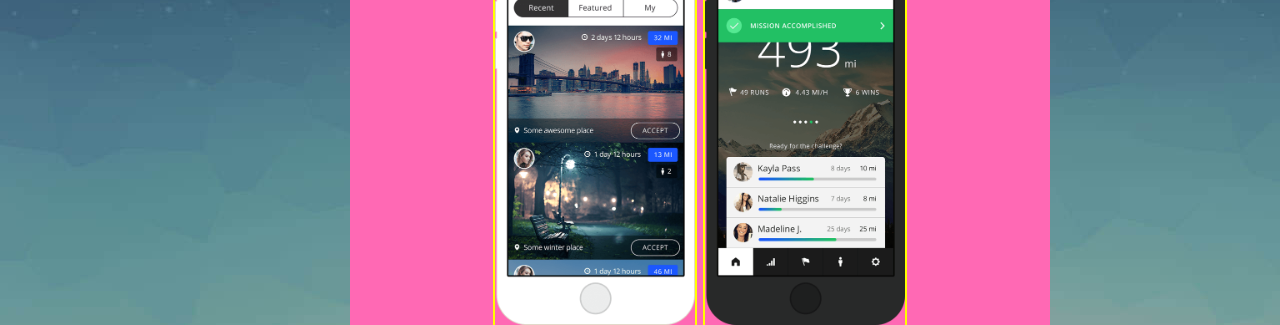
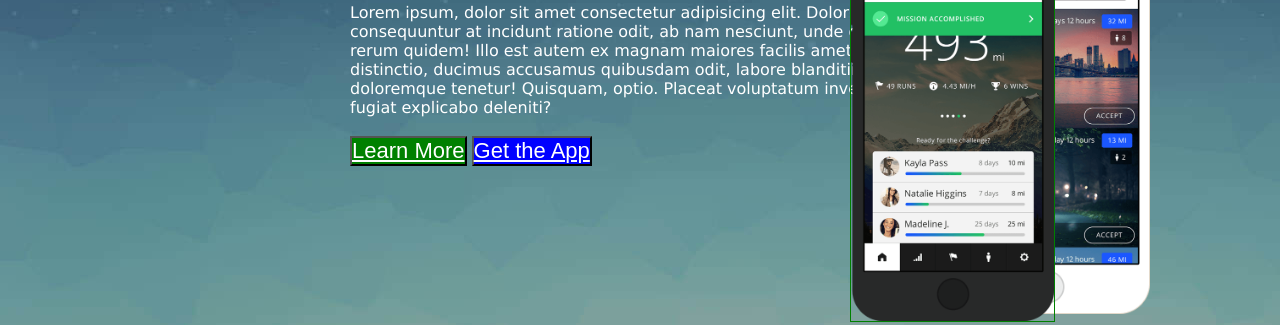
Before and after one commit to okhouja/Mobile-App, a plain HTML site: page index.html in a window 1280 px wide. Shown: the part 237-562 px from the top of the page. Drawn offline with Linux system fonts and the light colour scheme.

Commit message:
mobile app

```diff
--- a/css/style.css
+++ b/css/style.css
@@ -4,7 +4,7 @@
   padding: 0;
 }
 body {
-  background-image: url(/img/bg_001.jpg);
+  background-image: url(../img/bg_001.jpg);
   background-color: teal;
   font-family: "Lucida Sans", "Lucida Sans Regular", "Lucida Grande",
     "Lucida Sans Unicode", Geneva, Verdana, sans-serif;
@@ -21,13 +21,7 @@ body {
   margin: 15px 20px 20px 30vw;
   float: left;
 }
-/* .navigation-bar > a {
-  display: inline-block;
-  vertical-align: top;
-  margin-right: 20px;
-  height: 80px;
-  line-height: 80px;
-} */
+
 .navigation-bar ul {
   padding: 0px;
   margin: 35px;
@@ -36,50 +30,51 @@ body {
   vertical-align: top;
 }
 
-/* .menu {
-  width: 100vw;
-  height: 15vh;
-} */
-/* ul li {
-  margin-top: 2rem;
-  display: inline-block;
-  border: dotted 1px red;
-  font-size: larger;
-  text-align: center;
-  text-align: right;
-} */
-/* ul {
-  padding-right: 9vw;
-  float: right;
-  text-align: right;
-  border: dotted green 2px;
-} */
-
 a {
   color: white;
 }
 img {
   padding: 100px auto;
-  border: solid 2px yellow;
+  /* border: solid 2px yellow; */
   width: 16vw;
-  text-align: center;
+  float: right;
 }
 .box {
   position: relative;
   /* padding: 20px 50px; */
   border: auto;
   height: 600px;
-  width: 700px;
+  width: 800px;
   top: 50px;
   left: 350px;
-  background-color: hotpink;
+  /* background-color: hotpink; */
   color: #fff;
 }
-/* .navimg {
-  margin: white 3px solid;
-} */
-h1,
-div {
-  color: white;
-  text-align: center;
+.button1 {
+  font-size: 22px;
+  background-color: green;
 }
+.button2 {
+  font-size: 22px;
+  background-color: blue;
+}
+.parent {
+  position: relative;
+  top: 0;
+  left: 0;
+}
+.image1 {
+  position: relative;
+  top: 0;
+  left: 0;
+  border: 1px red solid;
+}
+.image2 {
+  position: absolute;
+  top: 10px;
+  left: 500px;
+  border: 1px green solid;
+}
+p {
+  text-align: left;
+}
--- a/index.html
+++ b/index.html
@@ -21,9 +21,10 @@
     </nav>
     <div class="box">
       <div class="img">
-        <img src="./img/phone_001.png" alt="phone 1" />
-        <img src="./img/phone_002.png" alt="phone 2" />
-        <h1>Make your Startup Web with our template</h1>
+        <img class="imgae1" src="./img/phone_001.png" alt="phone 1" />
+        <img class="image2" src="./img/phone_002.png" alt="phone 2" />
+        <h1>Make your Startup Web with our template,</h1>
+        <br />
         <p>
           Lorem ipsum, dolor sit amet consectetur adipisicing elit. Doloribus,
           saepe consequuntur at incidunt ratione odit, ab nam nesciunt, unde
@@ -32,10 +33,12 @@
           blanditiis magni doloremque tenetur! Quisquam, optio. Placeat
           voluptatum inventore non fugiat explicabo deleniti?
         </p>
+        <br />
+        <p>
+          <button class="button1"><a href="#">Learn More</a></button>
+          <button class="button2"><a href="#">Get the App</a></button>
+        </p>
       </div>
-    </div>
-    <div>
-      <div></div>
     </div>
   </body>
 </html>
```
